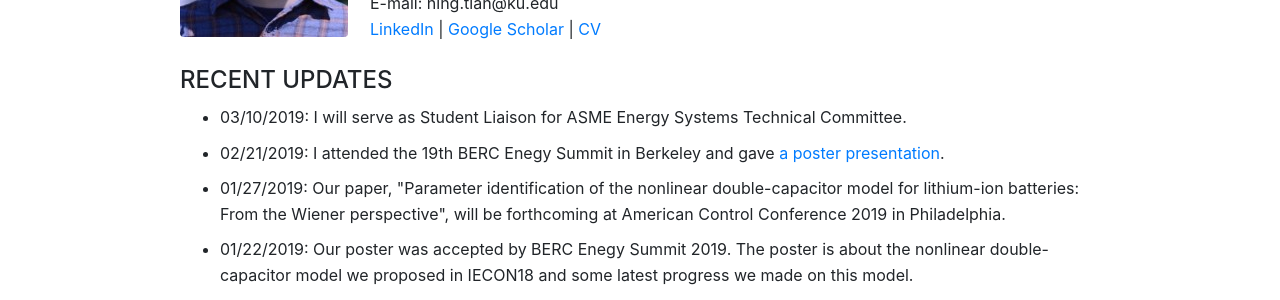
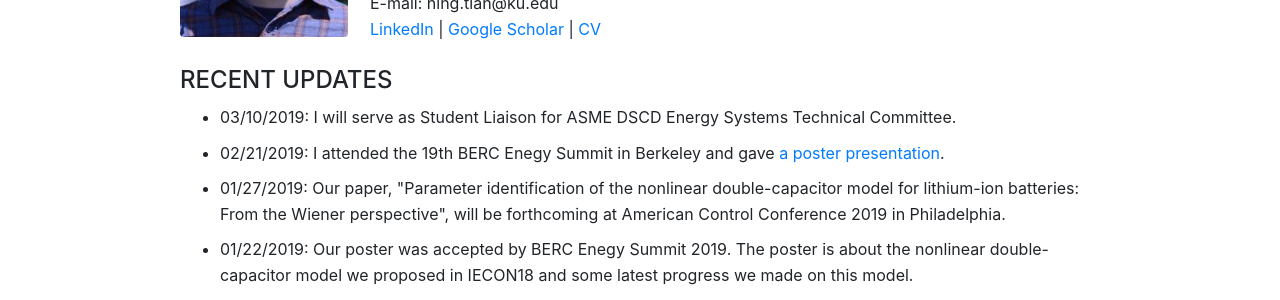
Before and after one commit to ningtian/ningtian.github.io, a Jekyll site: the page index.html, which Jekyll copies as it is, in a window 1280 px wide. Shown: the part 485-785 px from the top of the page. Built offline with Jekyll 4.4.1, drawn with Linux system fonts in a browser that asks for light colours.

Commit message:
Update index.html

```diff
--- a/index.html
+++ b/index.html
@@ -96,7 +96,7 @@
 
 	<ul>
 
-	<li>03/10/2019: I will serve as Student Liaison for ASME Energy Systems Technical Committee. </li>
+	<li>03/10/2019: I will serve as Student Liaison for ASME DSCD Energy Systems Technical Committee. </li>
 
 	<li>02/21/2019: I attended the 19th BERC Enegy Summit in Berkeley and gave <a href="/files/BERC-poster-ver3.pdf">a poster presentation</a>. </li>
 
```
